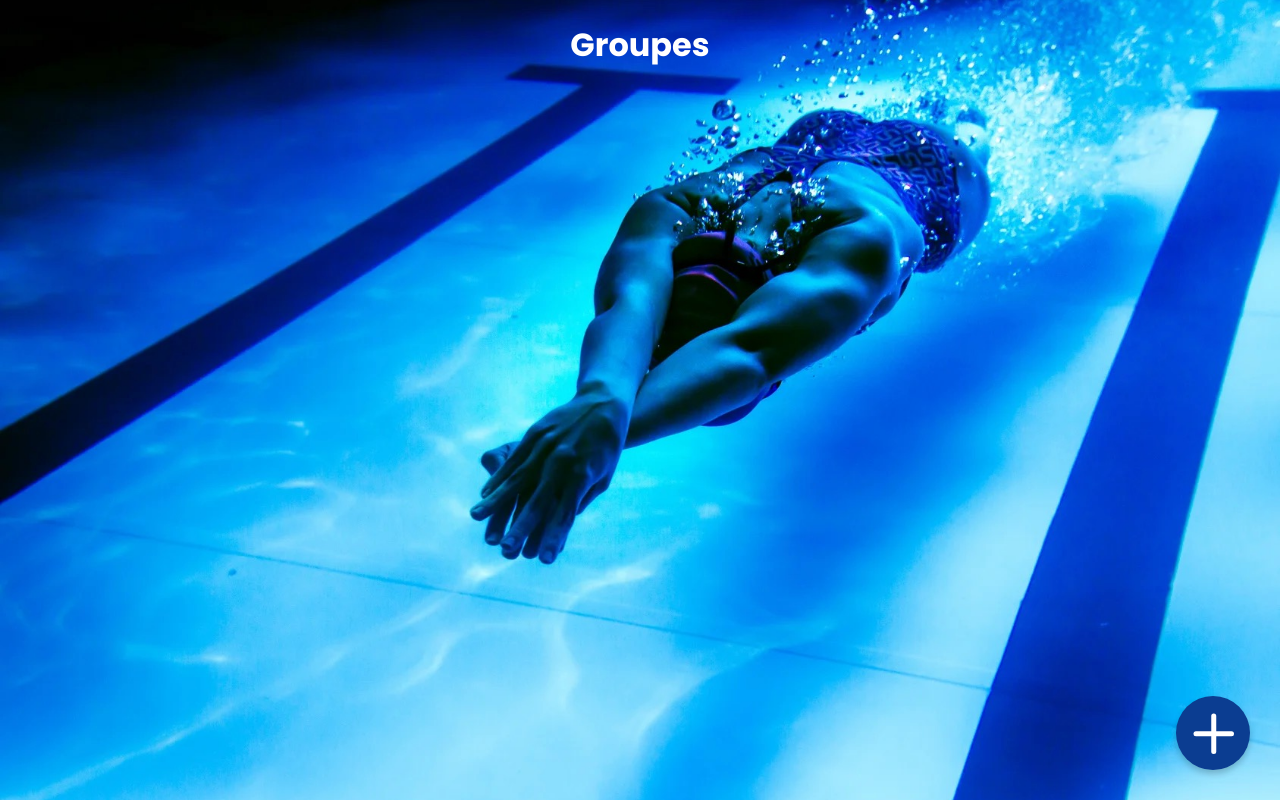
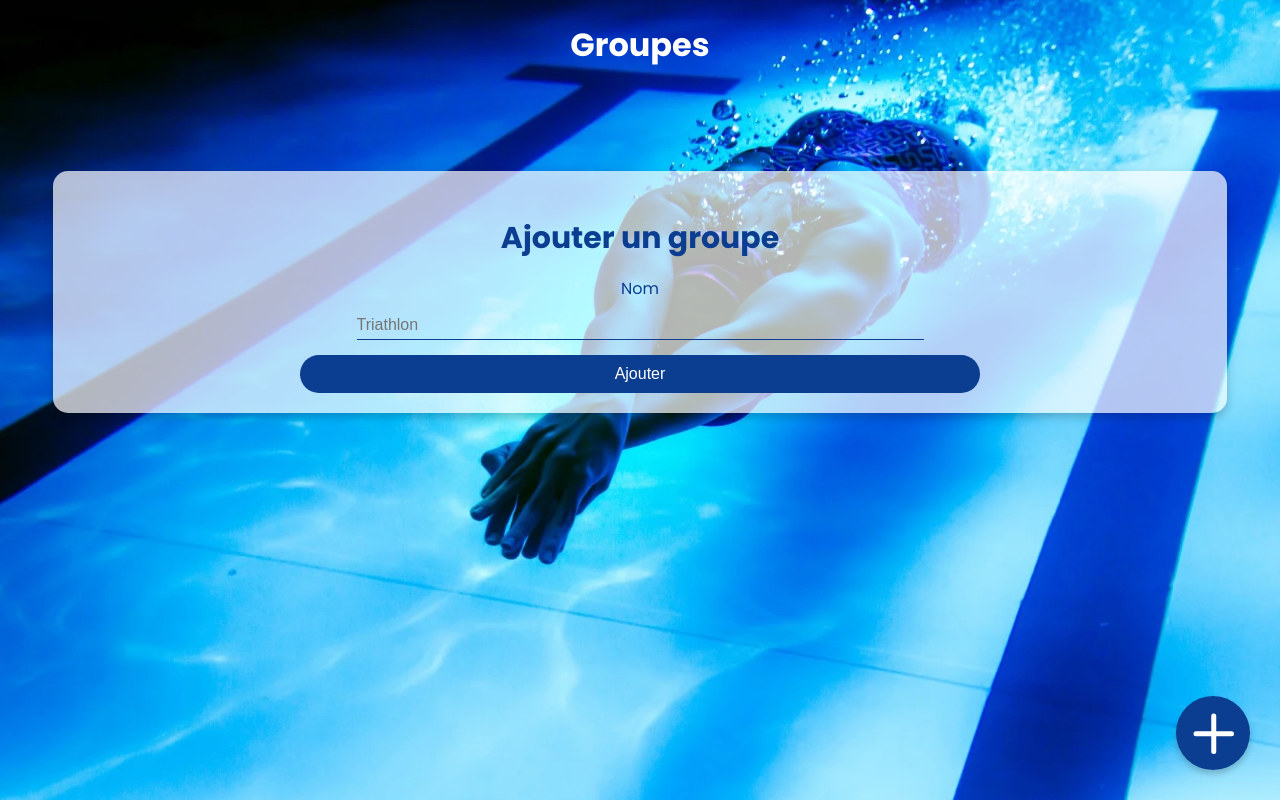
Before and after one commit to FaresBza/swimgoals_travail_bachelor, a Next.js app in the folder swimgoals_frontend/: page /home in a window 1280 px wide. Both pictures are taken after a click on the link 1213 px from the left and 733 px from the top of the page. Built offline with nearby package versions, Linux system fonts and the light colour scheme.

Commit message:
Remove comments on the frontend side

```diff
--- a/swimgoals_frontend/src/app/components/FormGroup.tsx
+++ b/swimgoals_frontend/src/app/components/FormGroup.tsx
@@ -1,70 +1,70 @@
-// import React, { useEffect, useState } from "react";
-// import AOS from 'aos';
-// import 'aos/dist/aos.css';
-// import useGroupApi from "../hooks/useGroupApi";
+import React, { useEffect, useState } from "react";
+import AOS from 'aos';
+import 'aos/dist/aos.css';
+import useGroupApi from "../hooks/useGroupApi";
 
-// const FormGroup = () => {
-//     const [name, setName] = useState<string>("");
-//     const [coachId, setCoachId] = useState<number>(0);
+const FormGroup = () => {
+    const [name, setName] = useState<string>("");
+    const [coachId, setCoachId] = useState<number>(0);
 
-//     const { createGroup } = useGroupApi();
+    const { createGroup } = useGroupApi();
 
-//     const recoverCoachId = () => {
-//         const storedUser = localStorage.getItem("user");
+    const recoverCoachId = () => {
+        const storedUser = localStorage.getItem("user");
 
-//         if (!storedUser) {
-//             console.error("Aucun utilisateur trouvé dans le localStorage");
-//             return;
-//         }
+        if (!storedUser) {
+            console.error("Aucun utilisateur trouvé dans le localStorage");
+            return;
+        }
 
-//         const user = JSON.parse(storedUser);
-//         if (user && user.roleId === 2) {
-//             setCoachId(user.id);
-//         } else {
-//             console.error("Utilisateur non valide ou non connecté");
-//         }
-//     };
+        const user = JSON.parse(storedUser);
+        if (user && user.roleId === 2) {
+            setCoachId(user.id);
+        } else {
+            console.error("Utilisateur non valide ou non connecté");
+        }
+    };
 
-//     const onSubmit = (e: React.FormEvent<HTMLFormElement>) => {
-//         e.preventDefault();
-//         createGroup({ name, coach: { id: coachId } });
-//     };
+    const onSubmit = (e: React.FormEvent<HTMLFormElement>) => {
+        e.preventDefault();
+        createGroup({ name, coachId });
+    };
 
 
-//     useEffect(() => {
-//         AOS.init();
-//         recoverCoachId();
-//     })
+    useEffect(() => {
+        AOS.init();
+        recoverCoachId();
+    })
 
-//     return(
-//         <div
-//             className="add-group-container"
-//             data-aos="fade-up"
-//             data-aos-duration="800"
-//         >
-//             <main className="main-container">
-//                 <div className="add-group-card">
-//                     <h2 className="title-card">Ajouter un groupe</h2>
-//                     <form
-//                         className="form-add-group"
-//                         onSubmit={onSubmit}
-//                     >
-//                         <label className="label-group" htmlFor="group-name">Nom</label>
-//                         <input
-//                             type="text"
-//                             id="group-name"
-//                             className="input-group"
-//                             value={name}
-//                             onChange={(e) => setName(e.target.value)}
-//                             placeholder="Triathlon"
-//                             required
-//                         />
-//                         <button type="submit">Ajouter</button>
-//                     </form>
-//                 </div>
-//             </main>
-//         </div>
-//     )
-// }
+    return(
+        <div
+            className="add-group-container"
+            data-aos="fade-up"
+            data-aos-duration="800"
+        >
+            <main className="main-container">
+                <div className="add-group-card">
+                    <h2 className="title-card">Ajouter un groupe</h2>
+                    <form
+                        className="form-add-group"
+                        onSubmit={onSubmit}
+                    >
+                        <label className="label-group" htmlFor="group-name">Nom</label>
+                        <input
+                            type="text"
+                            id="group-name"
+                            className="input-group"
+                            value={name}
+                            onChange={(e) => setName(e.target.value)}
+                            placeholder="Triathlon"
+                            required
+                        />
+                        <button type="submit">Ajouter</button>
+                    </form>
+                </div>
+            </main>
+        </div>
+    )
+}
 
-// export default FormGroup;
+export default FormGroup;
--- a/swimgoals_frontend/src/app/data/GroupData.tsx
+++ b/swimgoals_frontend/src/app/data/GroupData.tsx
@@ -1,8 +1,6 @@
 interface GroupData {
     name: string;
-    coach: {
-        id: number;
-    };
+    coachId: number
 }
 
 
--- a/swimgoals_frontend/src/app/home/page.tsx
+++ b/swimgoals_frontend/src/app/home/page.tsx
@@ -1,11 +1,9 @@
 "use client";
 
 import { useEffect, useRef, useState } from "react";
-// import useGroupApi from "../hooks/useGroupApi";
 
-import GroupCard from "../components/GroupCard";
 import AddButton from "../components/AddButton";
-// import FormGroup from "../components/FormGroup";
+import FormGroup from "../components/FormGroup";
 
 import './../styles/BackgroundImage.scss'
 import './../styles/Home.scss'
@@ -13,7 +11,6 @@ import './../styles/Scroll.scss'
 import './../styles/FormGroup.scss';
 
 const Home = () => {
-    const [groups, setGroups] = useState<{ name: string }[]>([]);
     const [openForm, setOpenForm] = useState<boolean>(false);
     const [isVisible, setIsVisible] = useState(false);
 
@@ -36,25 +33,6 @@ const Home = () => {
         return () => document.removeEventListener("mousedown", handleClickOutsideToCloseForm);
     }, [openForm]);
 
-    // const { fetchAllGroups } = useGroupApi();
-
-    // const loadGroups = async () => {
-    //     try {
-    //         const data = await fetchAllGroups();
-    //         if (data && Array.isArray(data)) {
-    //             setGroups(data);
-    //         } else {
-    //             setGroups([]);
-    //         }
-    //     } catch (error) {
-    //         console.error("Erreur lors de la récupération des groupes :", error);
-    //         setGroups([]);
-    //     };
-    // };
-
-    useEffect(() => {
-        // loadGroups();
-    }, []);
 
     return (
         <div>
@@ -62,21 +40,14 @@ const Home = () => {
                 <div className="scrollable-container">
                         <h1 className="main-title">Groupes</h1>
                     <main className="list-groups">
-                        {groups.map((group, index) => {
-                            return (
-                                <GroupCard
-                                    key={index}
-                                    name={group.name}
-                                />
-                            )
-                        })}
+
                     </main>
                     {openForm && (
                         <div
                             ref={formRef}
                             className={`form-container ${isVisible ? "fade-in" : "fade-out"}`}
                         >
-                            {/* <FormGroup /> */}
+                            <FormGroup />
                         </div>
                     )}
                 </div>
--- a/swimgoals_frontend/src/app/hooks/useGroupApi.tsx
+++ b/swimgoals_frontend/src/app/hooks/useGroupApi.tsx
@@ -1,61 +1,61 @@
-// import GroupData from "../data/GroupData";
+import GroupData from "../data/GroupData";
 
-// const useGroupApi = () => {
+const useGroupApi = () => {
 
-//     const fetchAllGroups = async () => {
-//         try {
-//             const response = await fetch("http://localhost:8080/api/groups", {
-//                 method: "GET",
-//                 headers: {
-//                     Accept: "application/json",
-//                 },
-//             });
+    const fetchAllGroups = async () => {
+        try {
+            const response = await fetch("http://localhost:8080/api/groups", {
+                method: "GET",
+                headers: {
+                    Accept: "application/json",
+                },
+            });
 
-//             if (!response.ok) {
-//                 throw new Error(`Erreur HTTP: ${response.status}`);
-//             }
+            if (!response.ok) {
+                throw new Error(`Erreur HTTP: ${response.status}`);
+            }
 
-//             return await response.json();
-//         } catch (e) {
-//             console.error(e);
-//             return null;
-//         }
-//     }
+            return await response.json();
+        } catch (e) {
+            console.error(e);
+            return null;
+        }
+    }
 
-//     const createGroup = async ({ coach: { id: coachId }, name}: GroupData): Promise<void> => {
+    const createGroup = async ({ coachId, name}: GroupData): Promise<void> => {
 
-//         const newGroup = { coach: { id: coachId }, name };
+        const newGroup = { coachId, name };
 
-//         try {
-//             const response = await fetch("http://localhost:8080/api/groups", {
-//                 method: "POST",
-//                 headers: {
-//                     "Content-Type": "application/json"
-//                 },
-//                 body: JSON.stringify(newGroup)
-//             });
+        try {
+            const response = await fetch("http://localhost:8080/api/groups", {
+                method: "POST",
+                headers: {
+                    "Content-Type": "application/json"
+                },
+                body: JSON.stringify(newGroup)
+            });
 
-//             const data = await response.json().catch(() => null);
-//             const groupId = data.id;
+            const data = await response.json().catch(() => null);
+            const groupId = data.id;
 
-//             localStorage.setItem("group", JSON.stringify({
-//             id: groupId,
-//             name: newGroup.name,
-//             coachId: coachId
-//         }));
+            localStorage.setItem("group", JSON.stringify({
+            id: groupId,
+            name: newGroup.name,
+            coachId: coachId
+        }));
 
-//             if (response.ok) {
-//                 console.log("Le groupe a été créé avec succès !");
-//             } else {
-//                 console.error("Erreur lors de la création :", response.status, " ", response.statusText);
-//             }
+            if (response.ok) {
+                console.log("Le groupe a été créé avec succès !");
+            } else {
+                console.error("Erreur lors de la création :", response.status, " ", response.statusText);
+            }
 
-//         } catch (e) {
-//             console.error("Erreur de création du groupe :", e);
-//         }
-//     };
+        } catch (e) {
+            console.error("Erreur de création du groupe :", e);
+        }
+    };
 
-//     return { fetchAllGroups, createGroup }
-// }
+    return { fetchAllGroups, createGroup }
+}
 
-// export default useGroupApi;
+export default useGroupApi;
```
